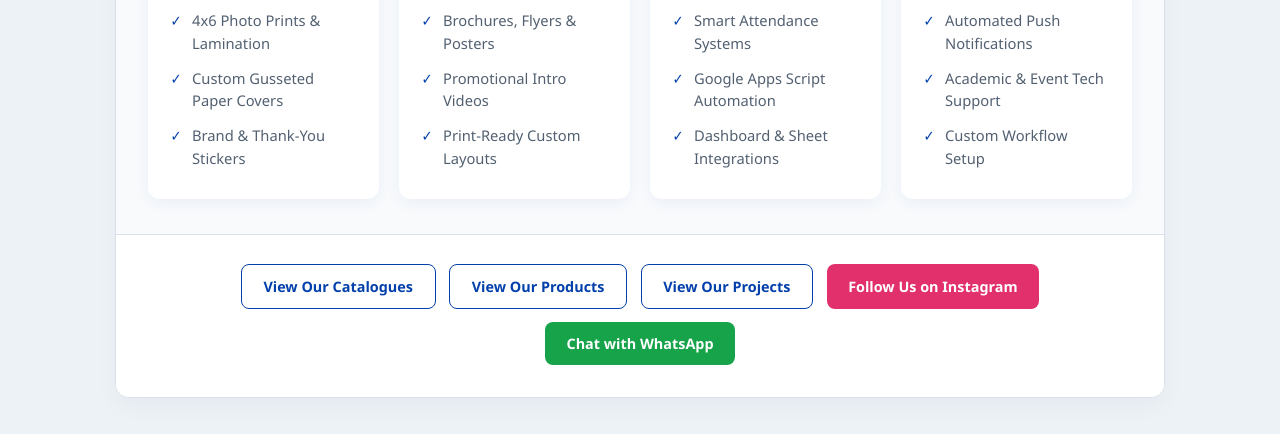
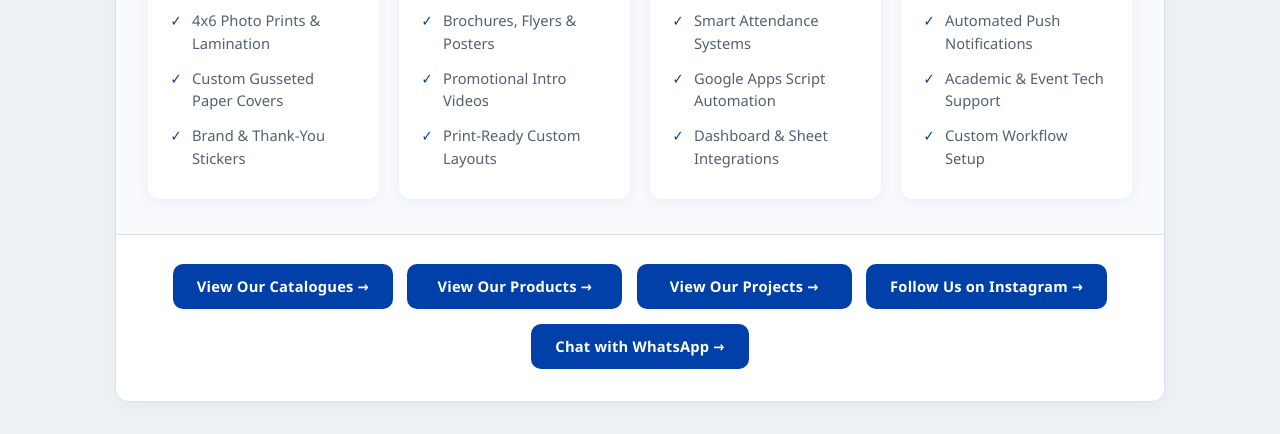
Before and after one commit to FlexoraHub/FlexoraHUB, a plain HTML site: page index.html in a window 1280 px wide. Shown: the part 889-1323 px from the top of the page. Drawn offline with Linux system fonts and the light colour scheme.

Commit message:
Update index.html

```diff
--- a/index.html
+++ b/index.html
@@ -9,12 +9,8 @@
             --bg-page: #edf2f7;
             --card-bg: #ffffff;
             --border-color: #d8e1eb;
-            --primary: #0340ab;
-            --primary-hover: #022d7a;
-            --whatsapp: #16a34a;
-            --whatsapp-hover: #15803d;
-            --instagram: #e1306c;
-            --instagram-hover: #c12358;
+            --primary: #0040a8;
+            --primary-hover: #003182;
             --text-dark: #1e293b;
             --text-muted: #526071;
         }
@@ -96,14 +92,14 @@
             border-radius: 12px;
             padding: 1.8rem 1.4rem;
             border-top: 4px solid var(--primary);
-            box-shadow: 0 4px 15px rgba(3, 64, 171, 0.06);
+            box-shadow: 0 4px 15px rgba(0, 64, 168, 0.06);
             text-align: left;
             transition: transform 0.2s, box-shadow 0.2s;
         }
 
         .service-card:hover {
             transform: translateY(-4px);
-            box-shadow: 0 8px 22px rgba(3, 64, 171, 0.1);
+            box-shadow: 0 8px 22px rgba(0, 64, 168, 0.1);
         }
 
         .service-card h3 {
@@ -139,7 +135,7 @@
             top: 0;
         }
 
-        /* Quick Action Buttons Section */
+        /* Action Buttons Section */
         .actions-section {
             background: #ffffff;
             border-top: 1px solid var(--border-color);
@@ -151,58 +147,30 @@
             display: flex;
             flex-wrap: wrap;
             justify-content: center;
-            gap: 0.85rem;
+            gap: 0.9rem;
         }
 
+        /* Uniform Royal Blue Button Format */
         .action-btn {
             display: inline-flex;
             align-items: center;
             justify-content: center;
-            padding: 0.75rem 1.35rem;
-            border-radius: 8px;
-            font-size: 0.9rem;
-            font-weight: 600;
+            background-color: var(--primary);
+            color: #ffffff;
+            font-size: 0.92rem;
+            font-weight: 700;
             text-decoration: none;
-            color: #ffffff;
-            background-color: var(--primary);
+            padding: 0.8rem 1.5rem;
+            border-radius: 10px;
+            min-width: 215px;
+            letter-spacing: 0.2px;
             transition: background-color 0.2s, transform 0.2s, box-shadow 0.2s;
         }
 
         .action-btn:hover {
             background-color: var(--primary-hover);
             transform: translateY(-2px);
-            box-shadow: 0 4px 12px rgba(3, 64, 171, 0.18);
-        }
-
-        /* Outline style for first 3 explore buttons */
-        .action-btn.outline {
-            background-color: #ffffff;
-            color: var(--primary);
-            border: 1.5px solid var(--primary);
-        }
-
-        .action-btn.outline:hover {
-            background-color: var(--primary);
-            color: #ffffff;
-        }
-
-        /* Instagram & WhatsApp Accent Buttons */
-        .action-btn.insta {
-            background-color: var(--instagram);
-        }
-
-        .action-btn.insta:hover {
-            background-color: var(--instagram-hover);
-            box-shadow: 0 4px 12px rgba(225, 48, 108, 0.25);
-        }
-
-        .action-btn.whatsapp {
-            background-color: var(--whatsapp);
-        }
-
-        .action-btn.whatsapp:hover {
-            background-color: var(--whatsapp-hover);
-            box-shadow: 0 4px 12px rgba(22, 163, 74, 0.25);
+            box-shadow: 0 6px 16px rgba(0, 64, 168, 0.22);
         }
 
         /* Responsive adjustments for Tablet & Mobile */
@@ -288,11 +256,11 @@
         <div class="actions-section">
             <div class="btn-group">
                 <!-- Replace # with your actual links -->
-                <a href="#" target="_blank" class="action-btn outline">View Our Catalogues</a>
-                <a href="#" target="_blank" class="action-btn outline">View Our Products</a>
-                <a href="#" target="_blank" class="action-btn outline">View Our Projects</a>
-                <a href="#" target="_blank" class="action-btn insta">Follow Us on Instagram</a>
-                <a href="https://wa.me/919342451882?text=Hi%20RRS%20FlexoraHub!" target="_blank" class="action-btn whatsapp">Chat with WhatsApp</a>
+                <a href="#" target="_blank" class="action-btn">View Our Catalogues &rarr;</a>
+                <a href="#" target="_blank" class="action-btn">View Our Products &rarr;</a>
+                <a href="#" target="_blank" class="action-btn">View Our Projects &rarr;</a>
+                <a href="#" target="_blank" class="action-btn">Follow Us on Instagram &rarr;</a>
+                <a href="https://wa.me/919342451882?text=Hi%20RRS%20FlexoraHub!" target="_blank" class="action-btn">Chat with WhatsApp &rarr;</a>
             </div>
         </div>
 
```
